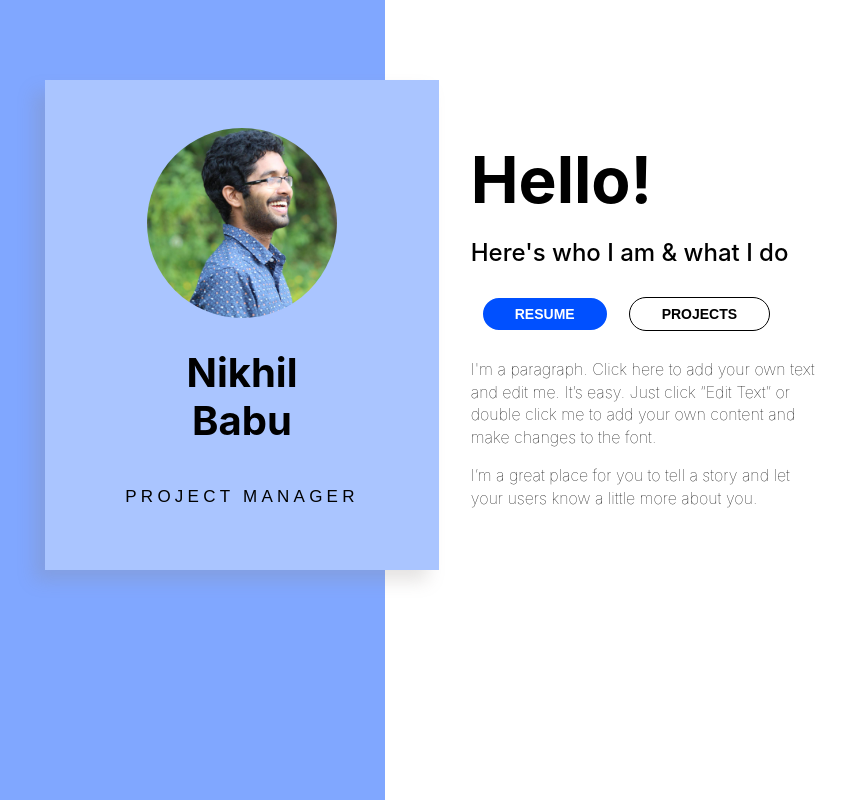
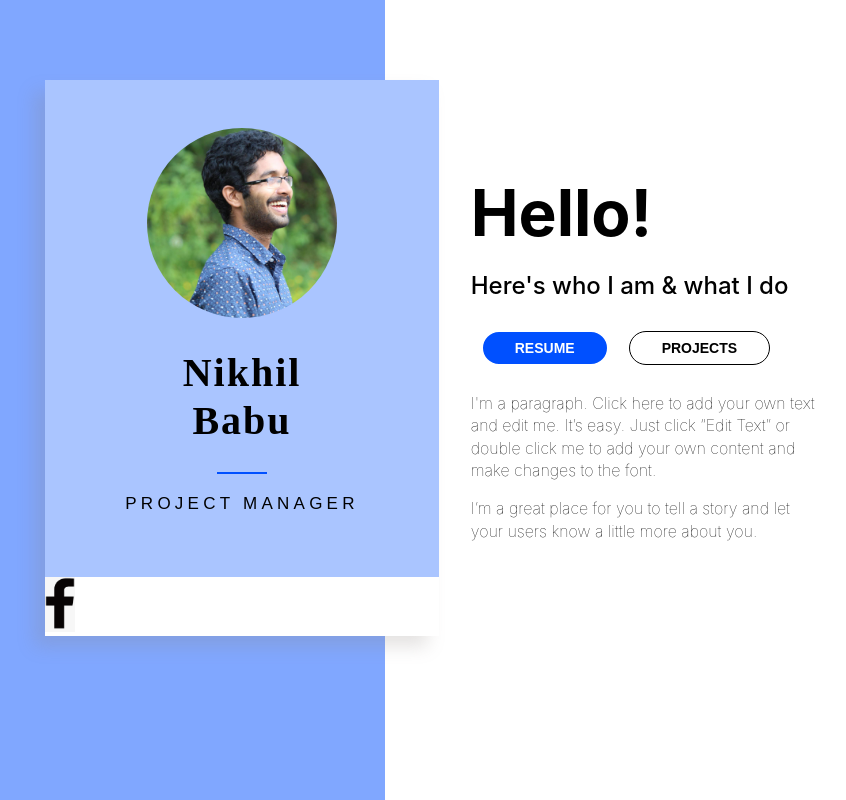
Before and after one commit to Nikhil713/Portfolio, a React (Create React App) app in the folder website/: page / in a window 1280 px wide. Shown: the whole page, without its empty margins (127-973 px from the left). Built offline with nearby package versions, Linux system fonts and the light colour scheme.

Commit message:
Add contact section

```diff
--- a/website/src/pages/home/home.css
+++ b/website/src/pages/home/home.css
@@ -40,6 +40,9 @@
     display: flex;
 }
 
+.home-card-container{
+    box-shadow: -11.31px 11.31px 17px 0px rgba(138, 131, 124, 0.23);
+}
 .home-card {
     height: fit-content;
     width: fit-content;
@@ -48,7 +51,6 @@
     flex-direction: column;
     justify-content: center;
     align-items: center;
-    box-shadow: -11.31px 11.31px 17px 0px rgba(138, 131, 124, 0.23);
     background-color: rgb(170, 197, 255);
 }
 
@@ -66,8 +68,16 @@
 .card-name>h1 {
     text-align: center;
     line-height: 1.2em;
+    letter-spacing: 2px;
+    font-family: 'Monteserat';
 }
 
+.card-name-underline {
+    content: '';
+    height: 5px;
+    width: 50px;
+    border-top: 2px solid rgba(0, 80, 255, 1);
+}
 .card-subtitle>h3 {
     font: normal normal normal 17px/1.4em avenir-lt-w01_35-light1475496, sans-serif;
     text-align: center;
@@ -75,6 +85,16 @@
     line-height: 1rem;
 }
 
+.card-contact {
+    height: auto;
+    width: 100%;
+    background-color: white;
+    /* border: solid; */
+}
+
+.card-contact >img {
+    max-width: 30px;
+}
 .home-side-info {
     padding: 0 2rem;
     display: flex;
@@ -131,7 +151,7 @@
 }
 
 .info-b1:hover{
-    border: 2px solid blue;
+    border: 2px solid rgba(0, 80, 255, 1);
     background-color: white;
     color: black;
     transition: 0.4s;
@@ -144,7 +164,7 @@
 }
 
 .info-b2:hover{
-    border: 2px white solid;
+    border: 1px white solid;
     background-color: rgba(0, 80, 255, 1);
     color: white;
     transition: 0.4s;
--- a/website/src/pages/home/home.js
+++ b/website/src/pages/home/home.js
@@ -1,6 +1,7 @@
 import React from 'react'
 import './home.css'
 import profile from '../../assets/Nikhil.jpg'
+import fb from '../../assets/fb.png'
 
 export default class Home extends React.Component {
     render() {
@@ -12,6 +13,7 @@ export default class Home extends React.Component {
                 </div>
                 <div className="home">
                     <div className="home-info">
+                        <div className="home-card-container">
                         <div className="home-card">
                             <div className="card-img">
                                 <img src={profile} alt="Profile-picture"></img>
@@ -19,8 +21,13 @@ export default class Home extends React.Component {
                             <div className="card-name">
                                 <h1>Nikhil <br /> Babu</h1>
                             </div>
+                            <div className="card-name-underline"></div>
                             <div className="card-subtitle">
                                 <h3>PROJECT MANAGER</h3>
+                            </div>
+                        </div>
+                        <div className="card-contact">
+                                <img src={fb} alt="fb-logo"></img>
                             </div>
                         </div>
                         <div className="home-side-info">
```
Also changed, not shown: website/src/assets/fb.png (added).
